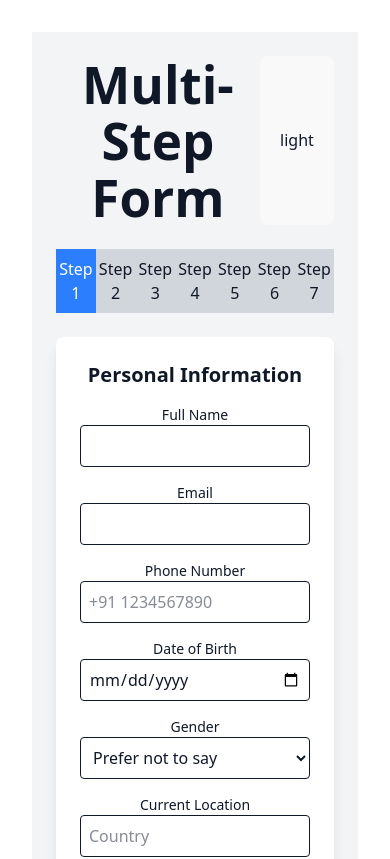
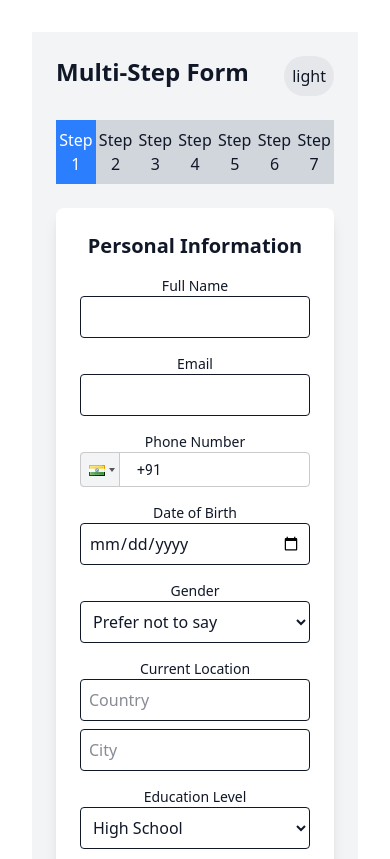
Before and after one commit to krish-wappnet/multipart-form, a React (Vite) app: page / in a window 390 px wide. Shown: the top 859 px of the page. Built offline with nearby package versions, Linux system fonts and the light colour scheme.

Commit message:
Country Code in phone number input

```diff
--- a/package.json
+++ b/package.json
@@ -19,6 +19,7 @@
     "react": "^19.0.0",
     "react-dom": "^19.0.0",
     "react-hook-form": "^7.55.0",
+    "react-phone-input-2": "^2.15.1",
     "react-redux": "^9.2.0",
     "tailwindcss": "^4.1.4",
     "zod": "^3.24.2"
--- a/src/components/MultiStepForm.tsx
+++ b/src/components/MultiStepForm.tsx
@@ -1,4 +1,5 @@
 /* eslint-disable @typescript-eslint/no-explicit-any */
+import PhoneInput from 'react-phone-input-2';
 import React, { useState, useEffect, useCallback } from "react";
 import { useDispatch, useSelector } from "react-redux";
 import { motion, AnimatePresence } from "framer-motion";
@@ -33,6 +34,8 @@
   formSchema,
 } from "../utils/Validations";
 import { calculateAge, checkOverlappingDates, calculateTotalExperience } from "../utils/dateUtils";
+
+import 'react-phone-input-2/lib/style.css';
 
 const predefinedSkills = ["React", "Node.js", "Python", "Docker", "TypeScript"];
 
@@ -110,16 +113,34 @@
       </div>
       <div>
         <label className="block text-sm font-medium">Phone Number</label>
-        <input
-          type="tel"
-          value={formData.personalInfo.phoneNumber}
-          onChange={handlePhoneChange}
-          placeholder="+91 1234567890"
-          className="w-full p-2 border rounded dark:bg-gray-700 dark:border-gray-600"
-          aria-required="true"
-        />
-        {errors.phoneNumber && <p className="text-red-500 text-sm">{errors.phoneNumber}</p>}
-      </div>
+        <div className="w-full">
+            <PhoneInput
+            country={'in'}
+            value={formData.personalInfo.phoneNumber}
+            onChange={(value: string) =>
+                handlePhoneChange({
+                target: {
+                    value,
+                },
+                } as React.ChangeEvent<HTMLInputElement>)
+            }
+            inputProps={{
+                name: 'phoneNumber',
+                required: true,
+                autoFocus: false,
+            }}
+            inputClass="!w-full !p-2 !pl-14 !border !rounded !text-sm !bg-white dark:!bg-gray-700 dark:!border-gray-600"
+            buttonClass="!bg-gray-100 dark:!bg-gray-600 !border-r dark:!border-gray-500 !rounded-l"
+            containerClass="!w-full"
+            dropdownClass="!bg-white dark:!bg-gray-700 !text-sm"
+            enableSearch
+            />
+        </div>
+        {errors.phoneNumber && (
+            <p className="text-red-500 text-sm">{errors.phoneNumber}</p>
+        )}
+        </div>
+
       <div>
         <label className="block text-sm font-medium">Date of Birth</label>
         <input
--- a/src/index.css
+++ b/src/index.css
@@ -1,69 +1,10 @@
 @import "tailwindcss";
-:root {
-  font-family: system-ui, Avenir, Helvetica, Arial, sans-serif;
-  line-height: 1.5;
-  font-weight: 400;
 
-  color-scheme: light dark;
-  color: rgba(255, 255, 255, 0.87);
-  background-color: #242424;
-
-  font-synthesis: none;
-  text-rendering: optimizeLegibility;
-  -webkit-font-smoothing: antialiased;
-  -moz-osx-font-smoothing: grayscale;
-}
-
-a {
-  font-weight: 500;
-  color: #646cff;
-  text-decoration: inherit;
-}
-a:hover {
-  color: #535bf2;
-}
-
-body {
-  margin: 0;
-  display: flex;
-  place-items: center;
-  min-width: 320px;
-  min-height: 100vh;
-}
-
-h1 {
-  font-size: 3.2em;
-  line-height: 1.1;
-}
-
-button {
-  border-radius: 8px;
-  border: 1px solid transparent;
-  padding: 0.6em 1.2em;
-  font-size: 1em;
-  font-weight: 500;
-  font-family: inherit;
-  background-color: #1a1a1a;
-  cursor: pointer;
-  transition: border-color 0.25s;
-}
-button:hover {
-  border-color: #646cff;
-}
-button:focus,
-button:focus-visible {
-  outline: 4px auto -webkit-focus-ring-color;
-}
-
-@media (prefers-color-scheme: light) {
-  :root {
-    color: #213547;
-    background-color: #ffffff;
+@media (max-width: 768px) {
+  .sidebar {
+    display: none;
   }
-  a:hover {
-    color: #747bff;
-  }
-  button {
-    background-color: #f9f9f9;
+  .main-content {
+    width: 100%;
   }
 }
```
Also changed, not shown: 1 other file (tests, documents, lock files or other folders).
